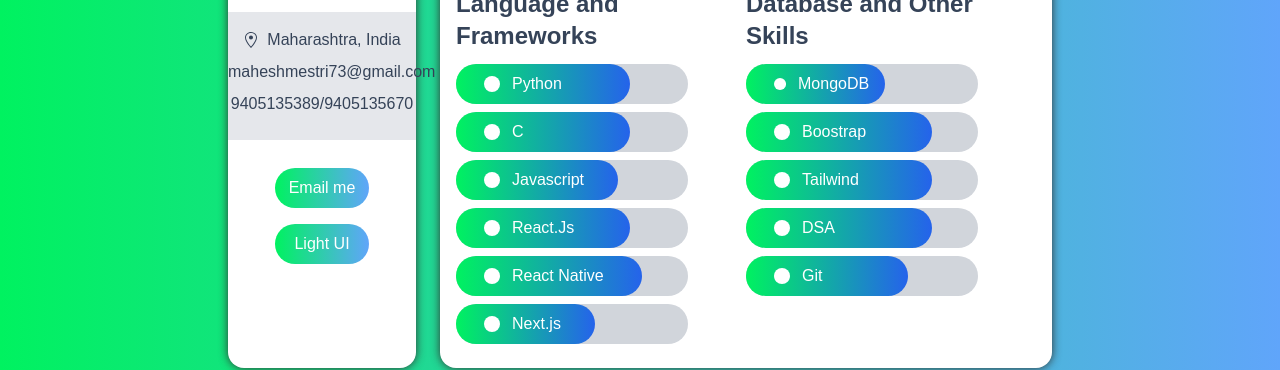
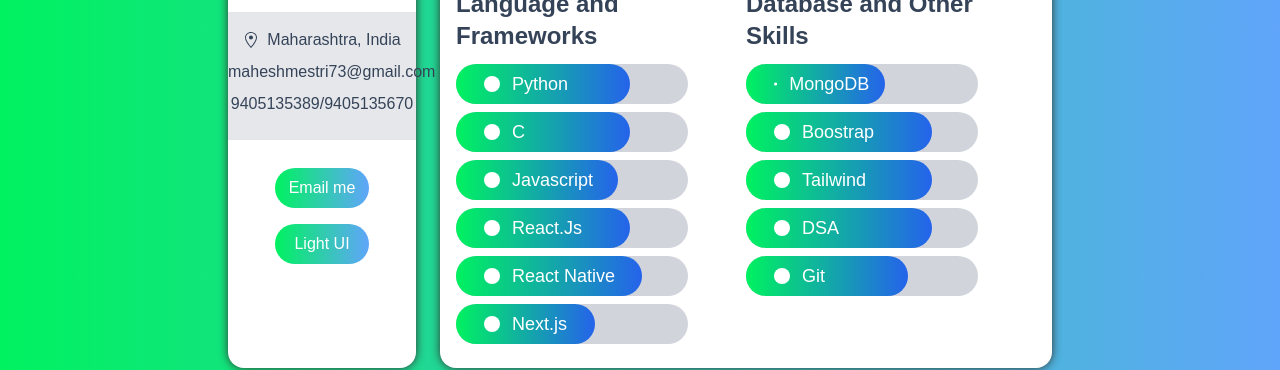
Before and after one commit to ErMapsh/Portfolio, a Next.js app: page /Resume in a window 1280 px wide. Shown: the part 484-854 px from the top of the page. Built offline with nearby package versions, Linux system fonts and the light colour scheme.

Commit message:
solve text isuue

```diff
--- a/components/Bar.tsx
+++ b/components/Bar.tsx
@@ -5,8 +5,8 @@ export const Bar: FunctionComponent<{ data: Iskill }> = ({ data: { Icon, level,
     return (
         <div className="w-4/5 my-2 text-white bg-gray-300 rounded-full dark:bg-dark-200">
             <div className="flex items-center px-4 rounded-full bg-gradient-to-r from-green to-blue-600" style={{width: level}}>
-                <Icon className="m-3 hidden lg:block"/>
-                <span className="sm:text-[#2px]">{name}</span>
+                <Icon className="hidden m-3 lg:block"/>
+                <span className="text-sm lg:text-lg">{name}</span>
             </div>
         </div>
     )
```
